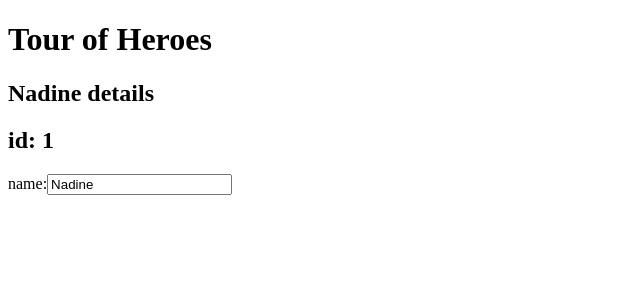
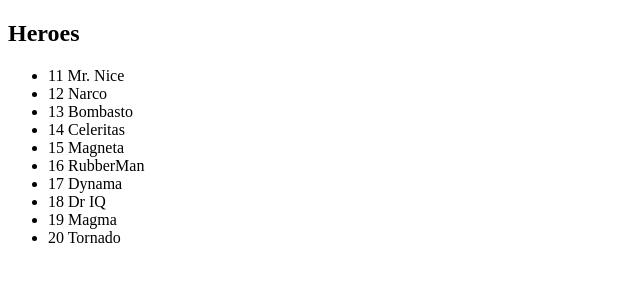
Before and after one commit to nadineadel/hero-app, an Angular app: page / in a window 1280 px wide. Shown: the top 300 px of the page, without its empty margins (0-640 px from the left). Built offline with nearby package versions, Linux system fonts and the light colour scheme.

Commit message:
added conditional css class, click event

```diff
--- a/src/app/app.component.html
+++ b/src/app/app.component.html
@@ -1,13 +1,16 @@
-<h1>
-  {{title}}
-</h1>
-<h2>{{hero.name}} details</h2>
-<h2>
+<h2>Heroes</h2>
+<ul class="heroes">
+  <li *ngFor="let hero of heroes"
+      [class.selected]="hero === selectedHero"
+      (click)="onSelect(hero)">
+    <span class="badge">{{hero.id}}</span> {{hero.name}}
+  </li>
+</ul>
+<div *ngIf= "selectedHero">
+  <h2>{{selectedHero.name}} details</h2>
+  <div><label>id:</label>{{selectedHero.id}}</div>
   <div>
-    <label>id:</label> {{hero.id}}
+    <label>name:</label>
+    <input [(ngModel)]="selectedHero.name">
   </div>
-</h2>
-<div>
-  <label>name:</label>
-  <input [(ngModel)]="hero.name" placeholder="name" >
 </div>
--- a/src/app/app.component.ts
+++ b/src/app/app.component.ts
@@ -4,6 +4,19 @@
   id: number;
   name: string;
 }
+const HEROES: Hero[] = [
+  { id: 11, name: 'Mr. Nice' },
+  { id: 12, name: 'Narco' },
+  { id: 13, name: 'Bombasto' },
+  { id: 14, name: 'Celeritas' },
+  { id: 15, name: 'Magneta' },
+  { id: 16, name: 'RubberMan' },
+  { id: 17, name: 'Dynama' },
+  { id: 18, name: 'Dr IQ' },
+  { id: 19, name: 'Magma' },
+  { id: 20, name: 'Tornado' }
+];
+
 @Component({
   selector: 'app-root',
   templateUrl: './app.component.html',
@@ -11,8 +24,9 @@
 })
 export class AppComponent {
   title = 'Tour of Heroes';
-  hero:Hero = {
-    id: 1,
-    name: 'Nadine'
-  };
+  selectedHero: Hero;
+  heroes = HEROES;
+  onSelect(hero:Hero): void {
+    this.selectedHero = hero;
+  }
 }
```
